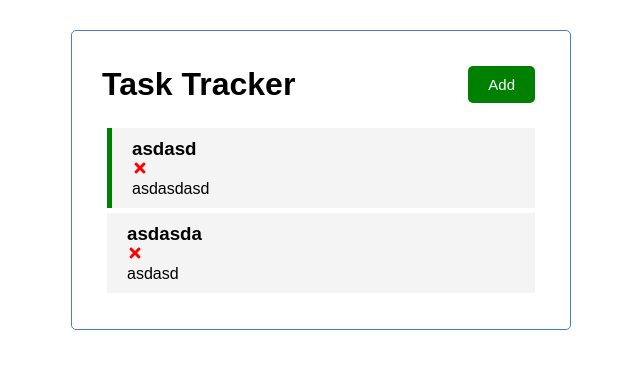
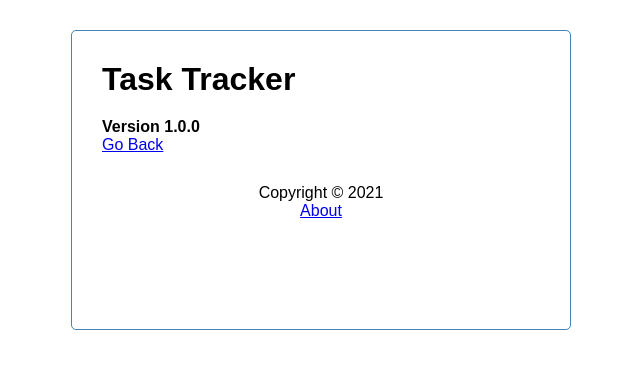
Before and after one commit to suhpin95/task-tracker, a React (Create React App) app: page /about in a window 1280 px wide. Shown: the top 368 px of the page, without its empty margins (319-959 px from the left). Built offline with nearby package versions, Linux system fonts and the light colour scheme; data requests are answered from the project's data file.

Commit message:
1. Addition of react-dom 2. Addition of About and Footer components

```diff
--- a/package.json
+++ b/package.json
@@ -10,6 +10,7 @@
     "react": "^17.0.1",
     "react-dom": "^17.0.1",
     "react-icons": "^4.1.0",
+    "react-router-dom": "^5.2.0",
     "react-scripts": "4.0.1",
     "uuid": "^8.3.2",
     "web-vitals": "^0.2.4"
--- a/src/App.js
+++ b/src/App.js
@@ -3,6 +3,9 @@
 import Header from "./components/Header";
 import Tasks from "./components/Tasks";
 import AddTasks from "./components/AddTasks";
+import Footer from "./components/Footer";
+import About from "./components/About";
+import { Route, BrowserRouter as Router } from "react-router-dom";
 
 function App() {
   const [showTask, setShowAddTask] = useState(false);
@@ -64,19 +67,35 @@
     );
   };
   return (
+    <Router>
       <div className="container">
         <Header
           onAdd={() => setShowAddTask(!showTask)}
           title={" Task Tracker "}
           showAdd={showTask}
         />
+        <Route
+          path="/"
+          exact
+          render={(props) => (
+            <>
               {showTask && <AddTasks onAdd={addTask} />}
               {tasks.length > 0 ? (
-        <Tasks tasks={tasks} onDelete={deleteTask} onToggle={toggleReminder} />
+                <Tasks
+                  tasks={tasks}
+                  onDelete={deleteTask}
+                  onToggle={toggleReminder}
+                />
               ) : (
                 "No Tasks"
               )}
+            </>
+          )}
+        />
+        <Route path="/about" component={About} />
+        <Footer />
       </div>
+    </Router>
   );
 }
 
--- /dev/null
+++ b/src/components/About.js
@@ -0,0 +1,12 @@
+import { Link } from "react-router-dom";
+
+const About = () => {
+  return (
+    <div>
+      <h4>Version 1.0.0</h4>
+      <Link to="/">Go Back</Link>
+    </div>
+  );
+};
+
+export default About;
--- /dev/null
+++ b/src/components/Footer.js
@@ -0,0 +1,13 @@
+import React from "react";
+import { Link } from "react-router-dom";
+
+const Footer = () => {
+  return (
+    <footer>
+      <p>Copyright &copy; 2021</p>
+      <Link to="/about">About</Link>
+    </footer>
+  );
+};
+
+export default Footer;
--- a/src/components/Header.js
+++ b/src/components/Header.js
@@ -1,15 +1,19 @@
 import PropTypes from "prop-types";
 import React from "react";
 import { Button } from "./Button";
+import { useLocation } from "react-router-dom";
 const Header = ({ title, onAdd, showAdd }) => {
+  const location = useLocation();
   return (
     <header className="header">
       <h1>{title}</h1>
-      <Button
-        onClick={onAdd}
-        color={showAdd ? "red" : "green"}
-        text={showAdd ? "Close" : "Add"}
-      />
+      {location.pathname === "/" && (
+        <Button
+          onClick={onAdd}
+          color={showAdd ? "red" : "green"}
+          text={showAdd ? "Close" : "Add"}
+        />
+      )}
     </header>
   );
 };
```
Also changed, not shown: 1 other file (tests, documents, lock files or other folders). Lines whose indentation alone changed are shown as unchanged.
